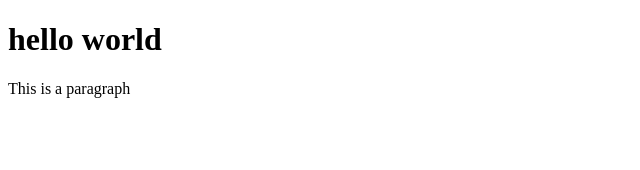
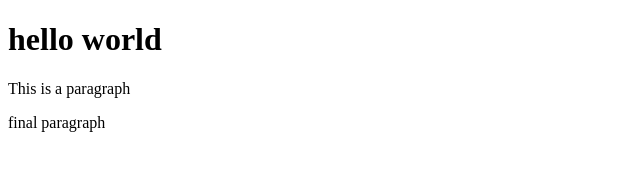
Before and after one commit to NithinShabadhu/git, a plain HTML site: page index.html in a window 1280 px wide. Shown: the whole page, without its empty margins (0-640 px from the left). Drawn offline with Linux system fonts and the light colour scheme.

Commit message:
final commit'

```diff
--- a/index.html
+++ b/index.html
@@ -4,5 +4,6 @@
 <body>
 	<h1>hello world</h1>
 	<p>This is a paragraph</p>
+	<p>final paragraph</p>
 </body>
 </html>
```
